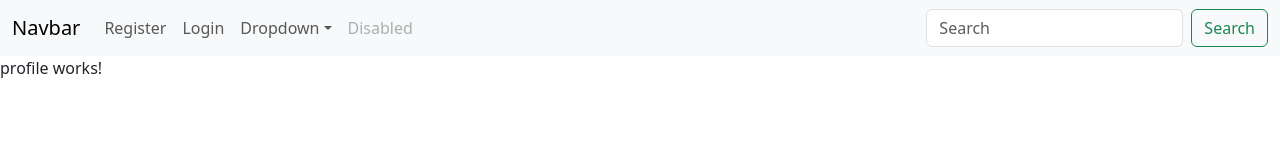
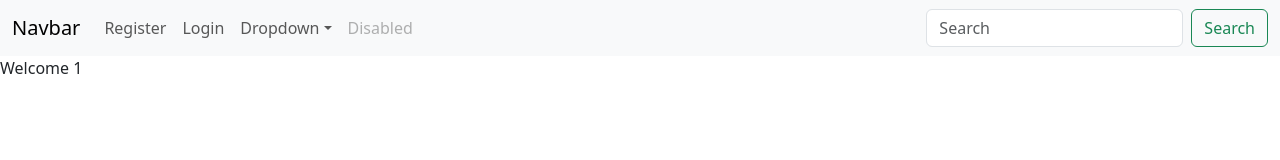
Before and after one commit to Chinedu-winner/Angular, an Angular app: page /user/profile/1 in a window 1280 px wide. Shown: the top 160 px of the page. Built offline with nearby package versions, Linux system fonts and the light colour scheme.

Commit message:
deploy it now

```diff
--- a/src/app/profile/profile.component.html
+++ b/src/app/profile/profile.component.html
@@ -1 +1 @@
-<p>profile works!</p>
+<p>Welcome {{username}}</p>
--- a/src/app/profile/profile.component.ts
+++ b/src/app/profile/profile.component.ts
@@ -15,8 +15,8 @@ constructor (
 username: any  = "";
 
 ngOnInit(): void{
-  this._activate.params.subscribe(()=>{
-    // this.username = param;
+  this._activate.params.subscribe((param)=>{
+    this.username = param['name'];
   })
 }
 
```
